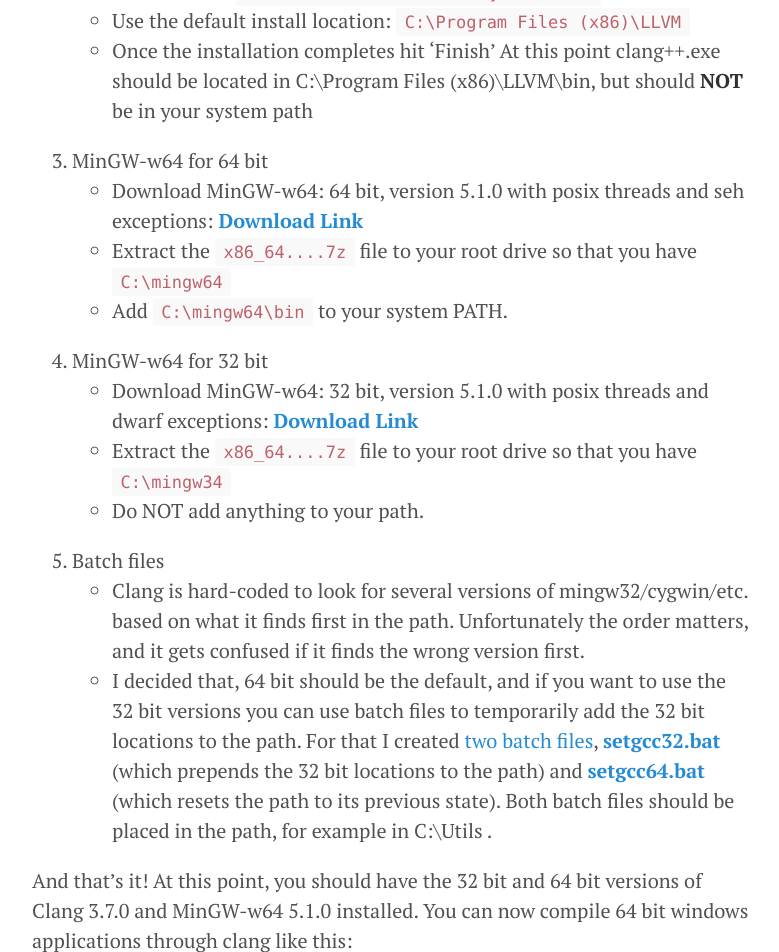
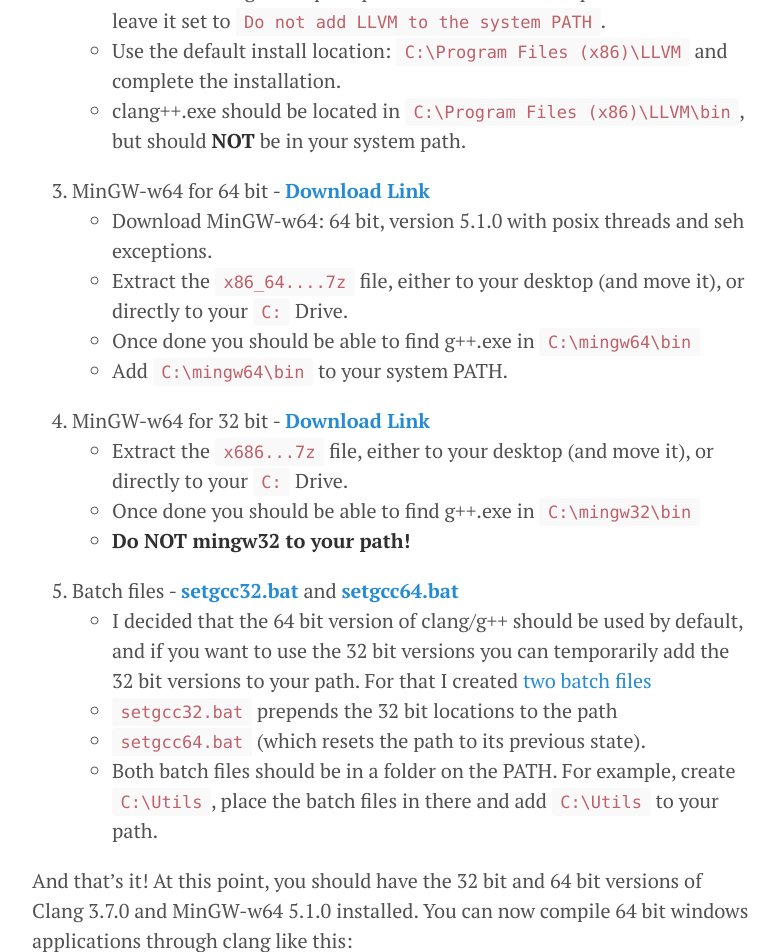
Before and after one commit to JohannesMP/com.johannesmp.blog, a Jekyll site: the page built from _posts/2015-09-01-installing-clang-on-windows-pt2.md, in a window 1280 px wide and 1400 px high, scrolled down 1734 px, cut to the strip 223-1175 px from the top of the window. Shown: the whole strip, without its empty margins (248-1027 px from the left). Built offline with Jekyll 4.4.1, drawn with Linux system fonts in a browser that asks for light colours; nearby versions of some CDN libraries; Markdown is read by kramdown in place of the engine named in the settings; comment, search, counter and statistics services are not loaded; some of the changed text lies outside the part shown.

Commit message:
Updated 2015-09-01-installing-clang-on-windows-pt2.md

```diff
--- a/_posts/2015-09-01-installing-clang-on-windows-pt2.md
+++ b/_posts/2015-09-01-installing-clang-on-windows-pt2.md
@@ -13,6 +13,7 @@
 ---
 
 
+
 #Approach 1 - Clang 3.7
 
 <img src=http://i.imgur.com/UXbYbAO.png />
@@ -22,37 +23,42 @@
 
 First quickly consider the following:
 
-- If you have an older version of clang installed, please use its uninstaller now. Make sure that **neither** `C:\Program Files\LLVM` and `C:\Program Files (x86)\LLVM` exist on your machine.
-- Since you'll want to be able to check the system PATH more easily than the default windows UI allows, consider grabbing the free *Windows Environment Variable Editor* or "Eveditor": **[http://eveditor.com/](http://eveditor.com/)**
+- This tutorial was created for, and tested with windows 8.1 - I can't make promises how well it will work on windows 10.
+- If you have an older version of clang/LLVM installed, please use its uninstaller before continuing. Make sure that **neither** `C:\Program Files\LLVM` **or**`C:\Program Files (x86)\LLVM` exist on your machine.
+- You'll need to edit your [system PATH](http://www.computerhope.com/issues/ch000549.htm), and the standard windows UI for it is pretty awful. You should consider grabbing the free *Windows Environment Variable Editor* or "Eveditor": **[http://eveditor.com/](http://eveditor.com/)** which is more user friendly and shows you if you have invalid paths set.
 - You will also need to be able to open `.7z` archives, so make sure to install **[7zip](http://www.7-zip.org/)** or something similar.
 
 
 Ok, let's get to the fun part:
 
-1. Clang for 64 bit
-    - Get clang 3.7.0 (release candidate 3) 64 bit: **[Download Link](http://llvm.org/pre-releases/3.7.0/rc3/LLVM-3.7.0-rc3-win64.exe)**. and run its installer.
+1. Clang for 64 bit - **[Download Link](http://llvm.org/pre-releases/3.7.0/rc3/LLVM-3.7.0-rc3-win64.exe)**
+    - Download clang 3.7.0 (release candidate 3) 64 bit and run its installer.
     - When you get to the PATH settings, make sure to add LLVM to the system PATH:
     <img src=http://i.imgur.com/AIjaxKk.png />
-    - Use the default install location: `C:\Program Files\LLVM`. Once the installation completes hit 'Finish' At this point clang++.exe should be located in C:\Program Files\LLVM\bin, which should be in your system PATH
-2. Clang for 32 bit
-    - Download and clang 3.7.0 (release candidate 3) 32 bit: **[Download Link](http://llvm.org/pre-releases/3.7.0/rc3/LLVM-3.7.0-rc3-win32.exe)**, and run its installer.
+    - Use the default install location: `C:\Program Files\LLVM`. Once the installation completes hit 'Finish'.
+    - `clang++.exe` should be located in `C:\Program Files\LLVM\bin`, which should be in your system PATH.
+2. Clang for 32 bit - **[Download Link](http://llvm.org/pre-releases/3.7.0/rc3/LLVM-3.7.0-rc3-win32.exe)**
+    - Download clang 3.7.0 (release candidate 3) 32 bit and run its installer.
     - **IMPORTANT**: because we technically just installed a different version of LLVM, the installer will see the 64 bit version as an 'older version' and will give you this warning:
         <img src="http://i.imgur.com/TcfUY3b.png" />
         You will want to click 'No', so that the 64 bit version doesn't get uninstalled. We want *both* the 32 *and* the 64 bit versions.
     - You will once again be prompted to add LLVM to the path. This time leave it set to `Do not add LLVM to the system PATH`.
-    - Use the default install location: `C:\Program Files (x86)\LLVM`
-    - Once the installation completes hit 'Finish' At this point clang++.exe should be located in C:\Program Files (x86)\LLVM\bin, but should **NOT** be in your system path
-3. MinGW-w64 for 64 bit
-    - Download MinGW-w64: 64 bit, version 5.1.0 with posix threads and seh exceptions: **[Download Link](http://sourceforge.net/projects/mingw-w64/files/Toolchains%20targetting%20Win64/Personal%20Builds/mingw-builds/5.1.0/threads-posix/seh/x86_64-5.1.0-release-posix-seh-rt_v4-rev0.7z/download)**
-    - Extract the `x86_64....7z` file to your root drive so that you have `C:\mingw64`
+    - Use the default install location: `C:\Program Files (x86)\LLVM` and complete the installation.
+    - clang++.exe should be located in `C:\Program Files (x86)\LLVM\bin`, but should **NOT** be in your system path.
+3. MinGW-w64 for 64 bit - **[Download Link](http://sourceforge.net/projects/mingw-w64/files/Toolchains%20targetting%20Win64/Personal%20Builds/mingw-builds/5.1.0/threads-posix/seh/x86_64-5.1.0-release-posix-seh-rt_v4-rev0.7z/download)**
+    - Download MinGW-w64: 64 bit, version 5.1.0 with posix threads and seh exceptions.
+    - Extract the `x86_64....7z` file, either to your desktop (and move it), or directly to your `C:` Drive.
+    - Once done you should be able to find g++.exe in `C:\mingw64\bin`
     - Add `C:\mingw64\bin` to your system PATH.
-4. MinGW-w64 for 32 bit
-    - Download MinGW-w64: 32 bit, version 5.1.0 with posix threads and dwarf exceptions: **[Download Link](http://sourceforge.net/projects/mingw-w64/files/Toolchains%20targetting%20Win32/Personal%20Builds/mingw-builds/5.1.0/threads-posix/dwarf/i686-5.1.0-release-posix-dwarf-rt_v4-rev0.7z/download)**
-    - Extract the `x86_64....7z` file to your root drive so that you have `C:\mingw34`
-    - Do NOT add anything to your path.
-5. Batch files
-    - Clang is hard-coded to look for several versions of mingw32/cygwin/etc. based on what it finds first in the path. Unfortunately the order matters, and it gets confused if it finds the wrong version first.
-    - I decided that, 64 bit should be the default, and if you want to use the 32 bit versions you can use batch files to temporarily add the 32 bit locations to the path. For that I created [two batch files](https://gist.github.com/JohannesMP/1e7ed200367460255971), **[setgcc32.bat](https://gist.github.com/JohannesMP/1e7ed200367460255971/raw/61be418a184e6c0ab0ef36d07c5552d38a5670cf/setgcc32.bat)** (which prepends the 32 bit locations to the path) and **[setgcc64.bat](https://gist.github.com/JohannesMP/1e7ed200367460255971/raw/61be418a184e6c0ab0ef36d07c5552d38a5670cf/setgcc64.bat)** (which resets the path to its previous state). Both batch files should be placed in the path, for example in  C:\Utils .
+4. MinGW-w64 for 32 bit - **[Download Link](http://sourceforge.net/projects/mingw-w64/files/Toolchains%20targetting%20Win32/Personal%20Builds/mingw-builds/5.1.0/threads-posix/dwarf/i686-5.1.0-release-posix-dwarf-rt_v4-rev0.7z/download)**
+    - Extract the `x686...7z` file, either to your desktop (and move it), or directly to your `C:` Drive.
+    - Once done you should be able to find g++.exe in `C:\mingw32\bin`
+    - **Do NOT mingw32 to your path!**
+5. Batch files - **[setgcc32.bat](https://gist.github.com/JohannesMP/1e7ed200367460255971/raw/61be418a184e6c0ab0ef36d07c5552d38a5670cf/setgcc32.bat)** and **[setgcc64.bat](https://gist.github.com/JohannesMP/1e7ed200367460255971/raw/61be418a184e6c0ab0ef36d07c5552d38a5670cf/setgcc64.bat)**
+    - I decided that the 64 bit version of clang/g++ should be used by default, and if you want to use the 32 bit versions you can temporarily add the 32 bit versions to your path. For that I created [two batch files](https://gist.github.com/JohannesMP/1e7ed200367460255971)
+    - `setgcc32.bat` prepends the 32 bit locations to the path
+    - `setgcc64.bat` (which resets the path to its previous state).
+    - Both batch files should be in a folder on the PATH. For example, create `C:\Utils`, place the batch files in there and add `C:\Utils` to your path.
 
 And that's it! At this point, you should have the 32 bit and 64 bit versions of Clang 3.7.0 and MinGW-w64 5.1.0 installed. You can now compile 64 bit windows applications through clang like this:
 
@@ -63,8 +69,14 @@
   <img src="http://i.imgur.com/hh0dRO2.png" />
 
 
-Note: if you see a fatal error that some common library cannot be found when you try to compile, make sure that Only the 64 bit version of LLVM is on the PATH and `C:\mingw64\bin` should be on the path:
+Note: If you see a fatal error that some common library cannot be found when you try to compile, such as:
+
     <img src=http://i.imgur.com/UNerbDA.png />
+
+If this happens check that:
+
+    - `C:\mingw64\bin` exists and **IS** in your system PATH
+    - `C:\mingw32\bin` exists and is **NOT** in your system PATH.
 
 
 
```
